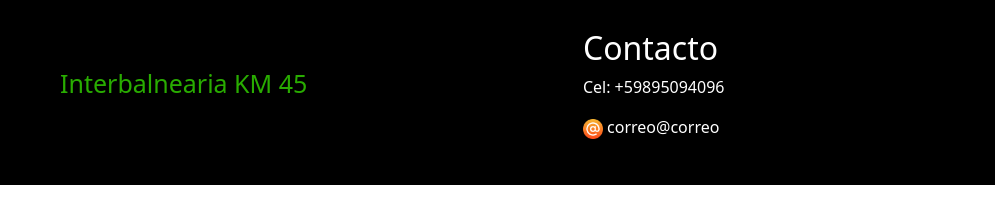
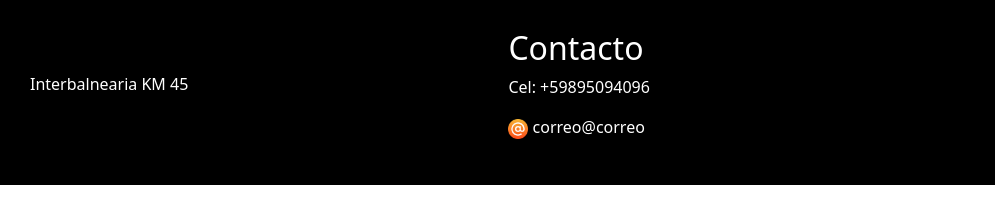
Before and after one commit to Martin-Valdes/automotora, a website: page index.html in a window 1280 px wide. Shown: the part 379-602 px from the top of the page, 0-995 px from the left. Drawn offline with nearby package versions, Linux system fonts and the light colour scheme; a web font is replaced by a local one.

Commit message:
mejoras en colores del home

```diff
--- a/scss/layout/_footer.scss
+++ b/scss/layout/_footer.scss
@@ -20,9 +20,9 @@ footer{
             height: 2.5rem;
         }
     }
-    .sectionUbicacion{
-        font-size: 1.5625rem;
-        color: rgb(41, 172, 1);
-        padding: 1.875rem;
-    }
+    // .sectionUbicacion{
+    //     font-size: 1.5625rem;
+    //     color: rgb(41, 172, 1);
+    //     padding: 1.875rem;
+    // }
 }
```
Also changed, not shown: css/style.css.
